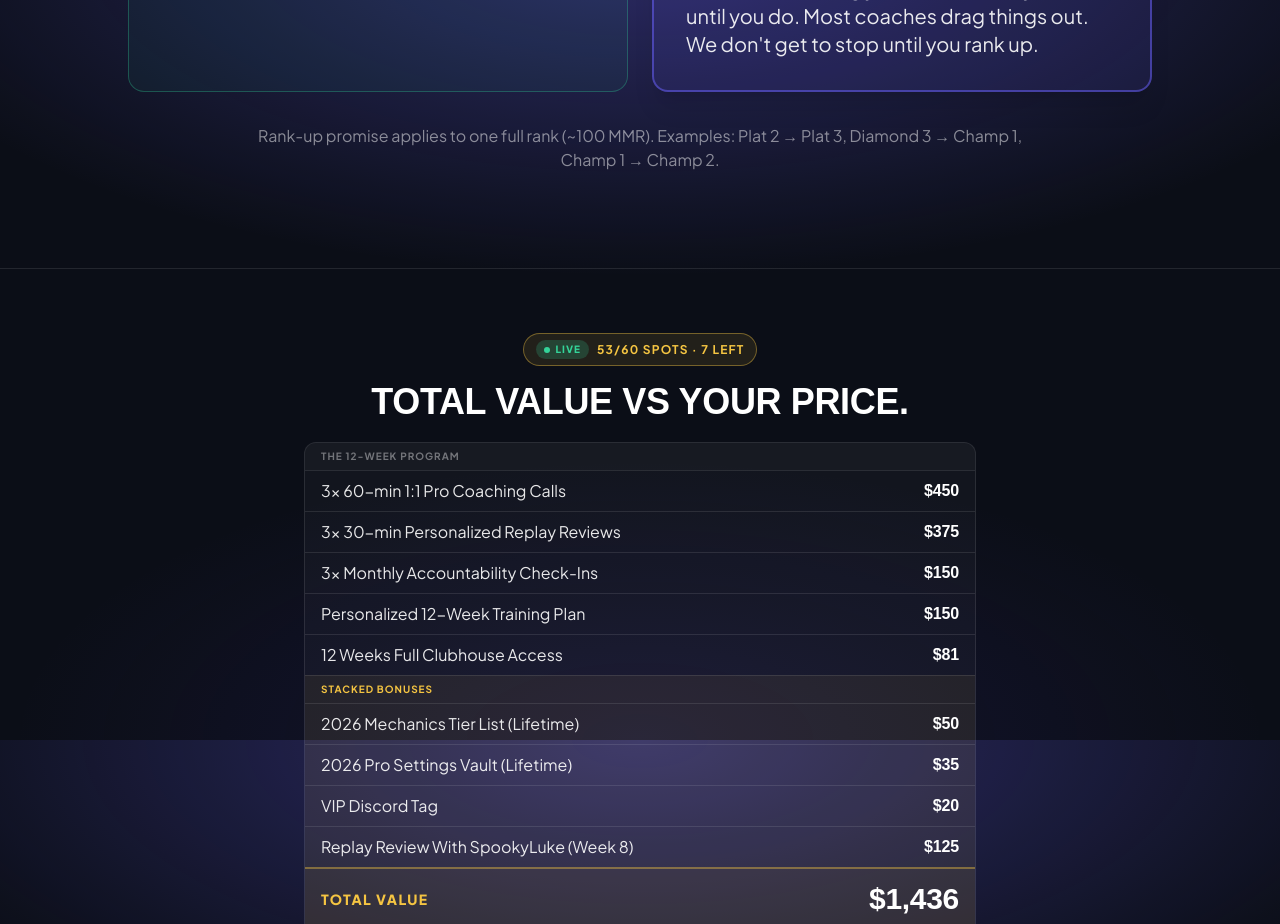
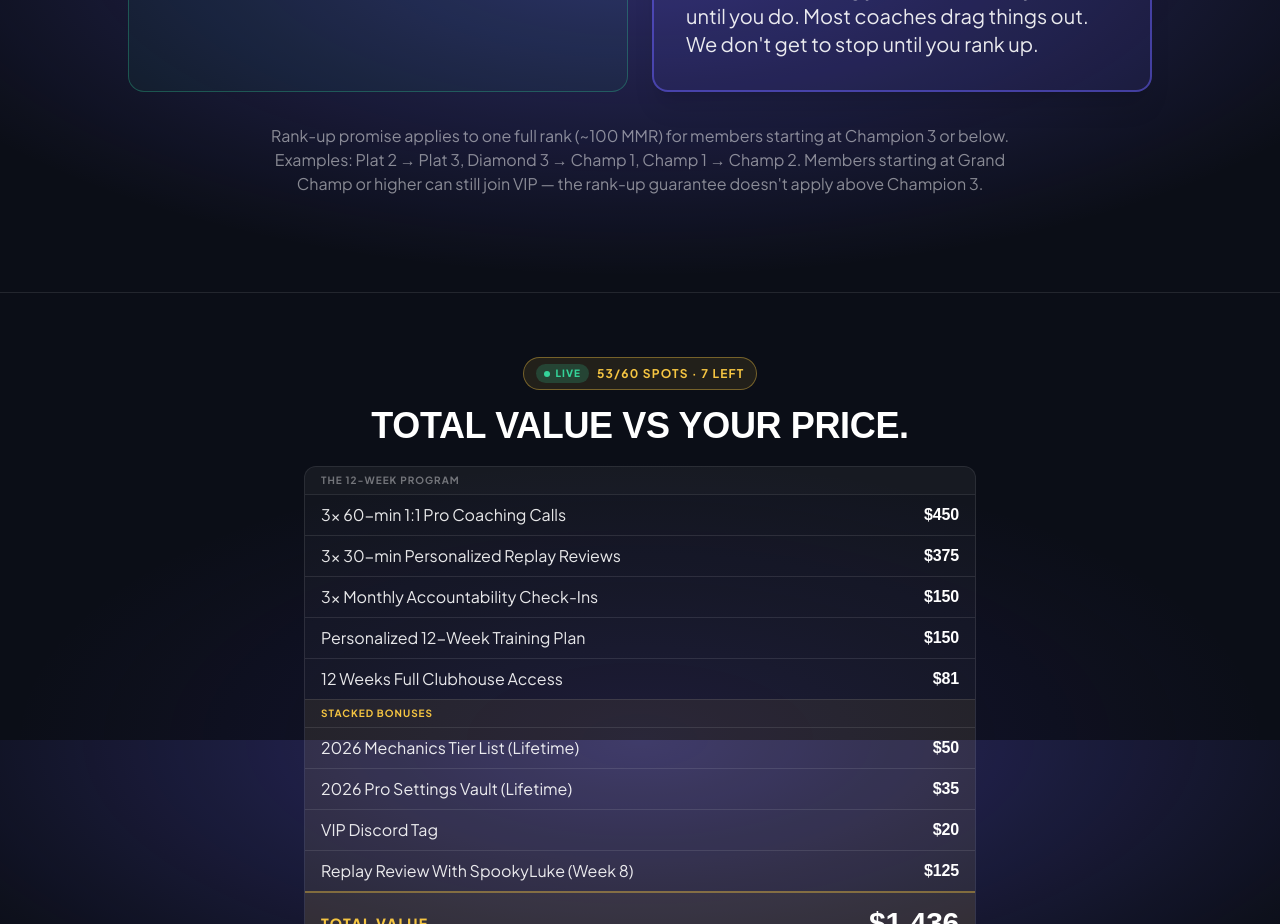
Before and after one commit to lukehansenrl/vip-experience, a Next.js app: page /call in a window 1280 px wide. Shown: the part 6460-7384 px from the top of the page. Built offline with nearby package versions, Linux system fonts and the light colour scheme; no server answers; a web font is replaced by a local one.

Commit message:
/call: clarify rank-up guarantee scope (Champion 3 or below)

```diff
--- a/app/call/CallPageClient.tsx
+++ b/app/call/CallPageClient.tsx
@@ -674,8 +674,11 @@ export function CallPageClient({ spotsFilled }: Props) {
           </div>
 
           <p className="mx-auto mt-8 max-w-3xl text-center text-sm text-white/50 md:text-base">
-            Rank-up promise applies to one full rank (~100 MMR). Examples:
-            Plat 2 → Plat 3, Diamond 3 → Champ 1, Champ 1 → Champ 2.
+            Rank-up promise applies to one full rank (~100 MMR) for members
+            starting at Champion 3 or below. Examples: Plat 2 → Plat 3,
+            Diamond 3 → Champ 1, Champ 1 → Champ 2. Members starting at
+            Grand Champ or higher can still join VIP — the rank-up guarantee
+            doesn&apos;t apply above Champion 3.
           </p>
         </div>
       </section>
```
